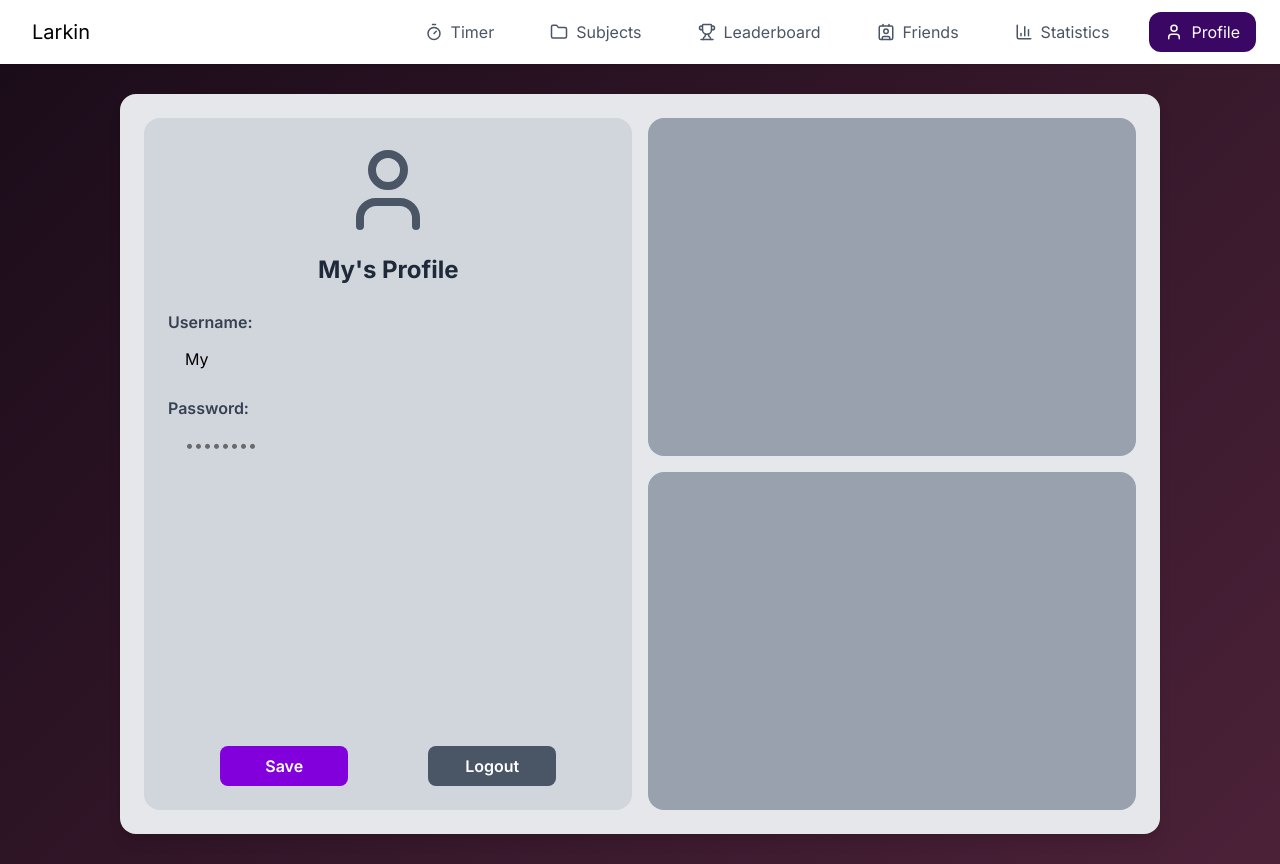
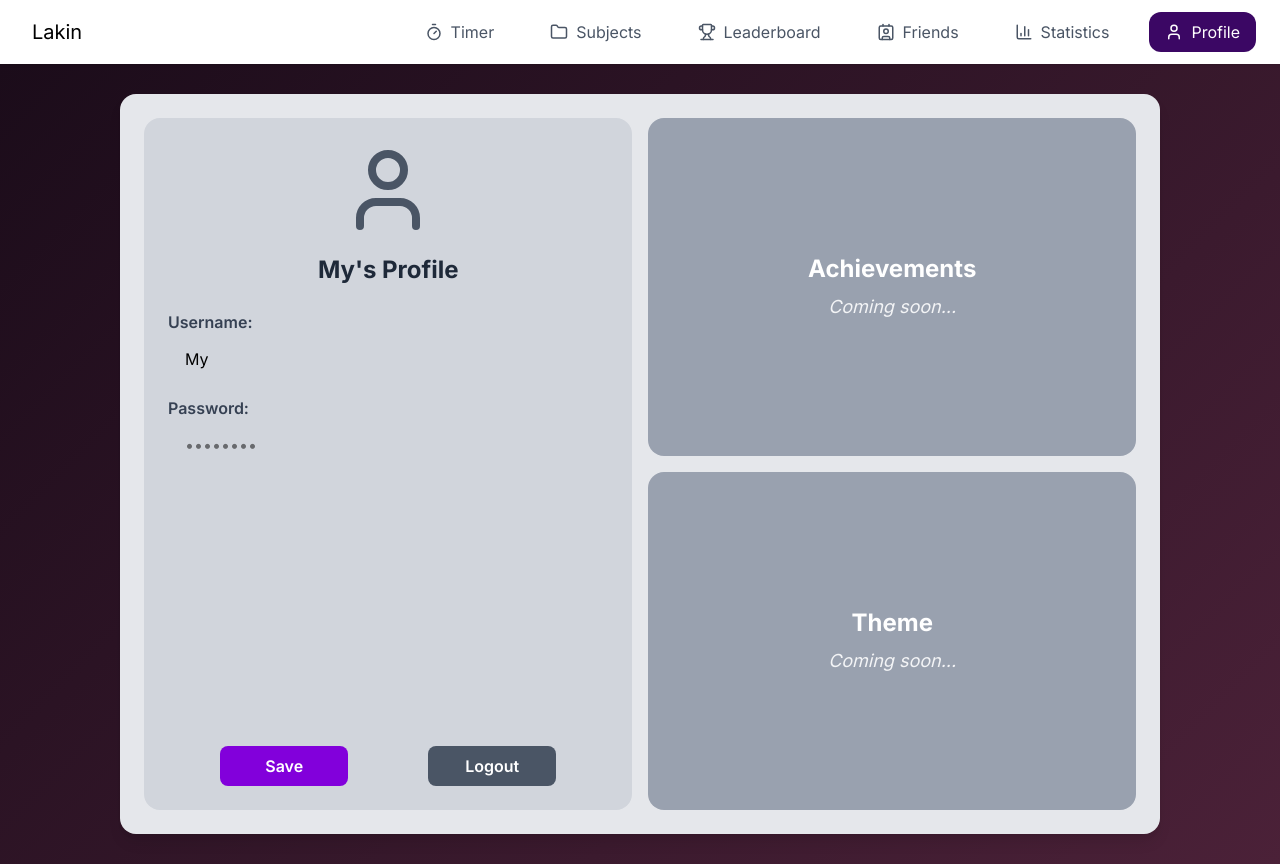
Before and after one commit to ShongMao/Study-Timer-App, a React app in the folder frontend/: page /profile in a window 1280 px wide. Built offline with nearby package versions, Linux system fonts and the light colour scheme; no server answers; sample sign-in values are in the browser's storage; the HTML template or start-up script is replaced by a standard one.

Commit message:
LV/FEAT/Basic placeholder styling for profile page and login pages

```diff
--- a/frontend/src/app/Router.tsx
+++ b/frontend/src/app/Router.tsx
@@ -3,8 +3,6 @@ import { Routes, Route, Navigate } from 'react-router-dom';
 import AppLayout from '../shared/components/AppLayout';
 import ProtectedRoute from './ProtectedRoute';
 
-// The following imports are commented because we have not created these pages yet.
-// import StatisticsPage from '@/features/statistics/StatisticsPage';
 import LoginPage from '../features/Login';
 import SignupPage from '../features/Signup';
 import TimerPage from '../features/Timer';
--- a/frontend/src/features/Login.tsx
+++ b/frontend/src/features/Login.tsx
@@ -33,7 +33,7 @@ export default function LoginPage() {
           <div className="inline-block p-6 bg-white rounded-full mb-6 shadow-2xl">
             <Clock size={64} className="text-amber-800" />
           </div>
-          <h1 className="text-6xl font-bold text-white mb-4">Larkin</h1>
+          <h1 className="text-6xl font-bold text-white mb-4">Lakin</h1>
           <p className="text-xl text-white/90">Focus. Track. Achieve.</p>
         </div>
 
--- a/frontend/src/features/Profile.tsx
+++ b/frontend/src/features/Profile.tsx
@@ -128,8 +128,25 @@ export default function ProfilePage() {
         </div>
 
         <div className="w-1/2 h-full flex flex-col gap-4">
-          <div className="h-1/2 bg-gray-400 rounded-2xl"></div>
-          <div className="h-1/2 bg-gray-400 rounded-2xl"></div>
+          {/* Achievements Box */}
+          <div className="h-1/2 bg-gray-400 rounded-2xl flex flex-col items-center justify-center p-6">
+            <h3 className="text-2xl font-bold text-white mb-2">
+              Achievements
+            </h3>
+            <p className="text-lg text-gray-100 italic">
+              Coming soon...
+            </p>
+          </div>
+
+          {/* Coming Soon Box */}
+          <div className="h-1/2 bg-gray-400 rounded-2xl flex flex-col items-center justify-center p-6">
+            <h3 className="text-2xl font-bold text-white mb-2">
+              Theme
+            </h3>
+            <p className="text-lg text-gray-100 italic">
+              Coming soon...
+            </p>
+          </div>
         </div>
 
 
--- a/frontend/src/shared/components/NavBar.tsx
+++ b/frontend/src/shared/components/NavBar.tsx
@@ -22,7 +22,7 @@ export default function NavBar() {
     <header className="sticky top-0 left-0 right-0 h-16 bg-white shadow-sm z-50 flex items-center overflow-x-auto scrollbar-hide">
       {/* Container for the logo (TODO) */}
       <nav className="ml-4 flex items-center gap-2">
-        <NavLink to="/timer" className="flex items-center gap-2 transition-colors px-4 py-2 rounded-xl text-xl">Larkin</NavLink>
+        <NavLink to="/timer" className="flex items-center gap-2 transition-colors px-4 py-2 rounded-xl text-xl">Lakin</NavLink>
       </nav>
 
       {/* Spacer to push nav links to the right */}
```
